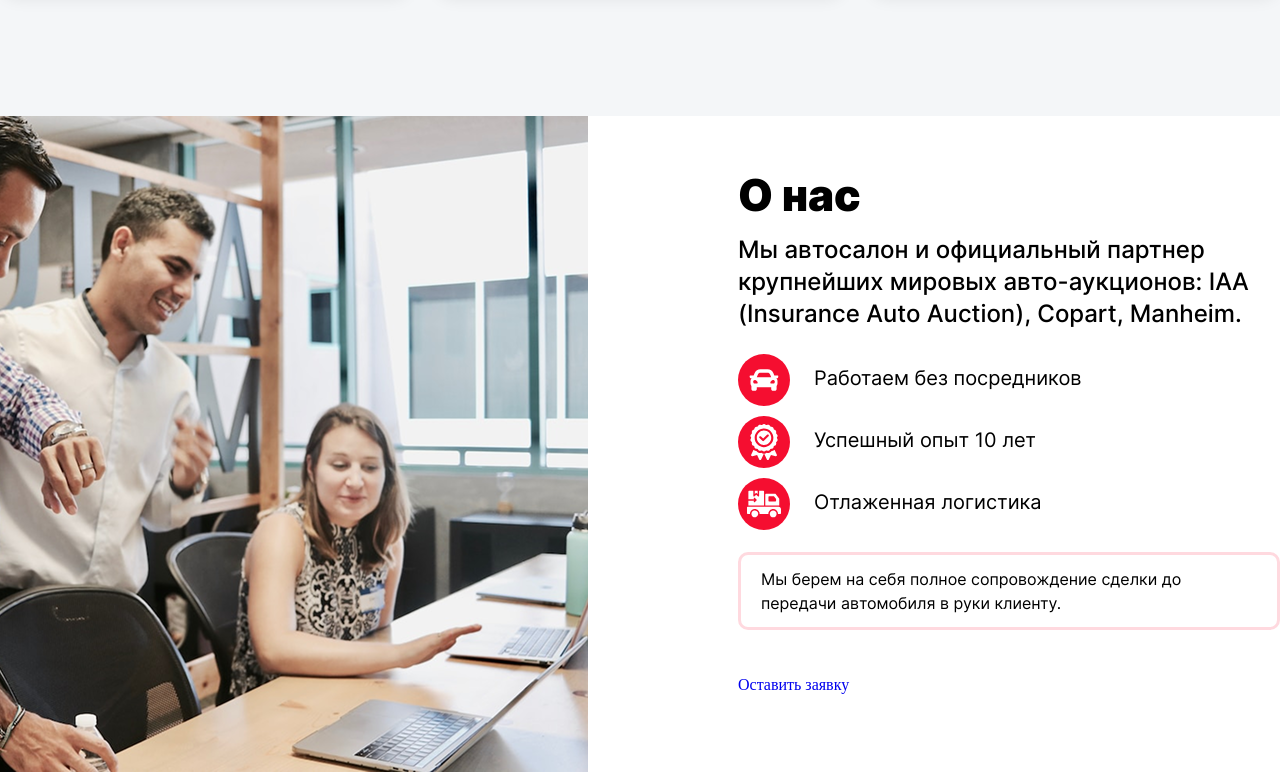
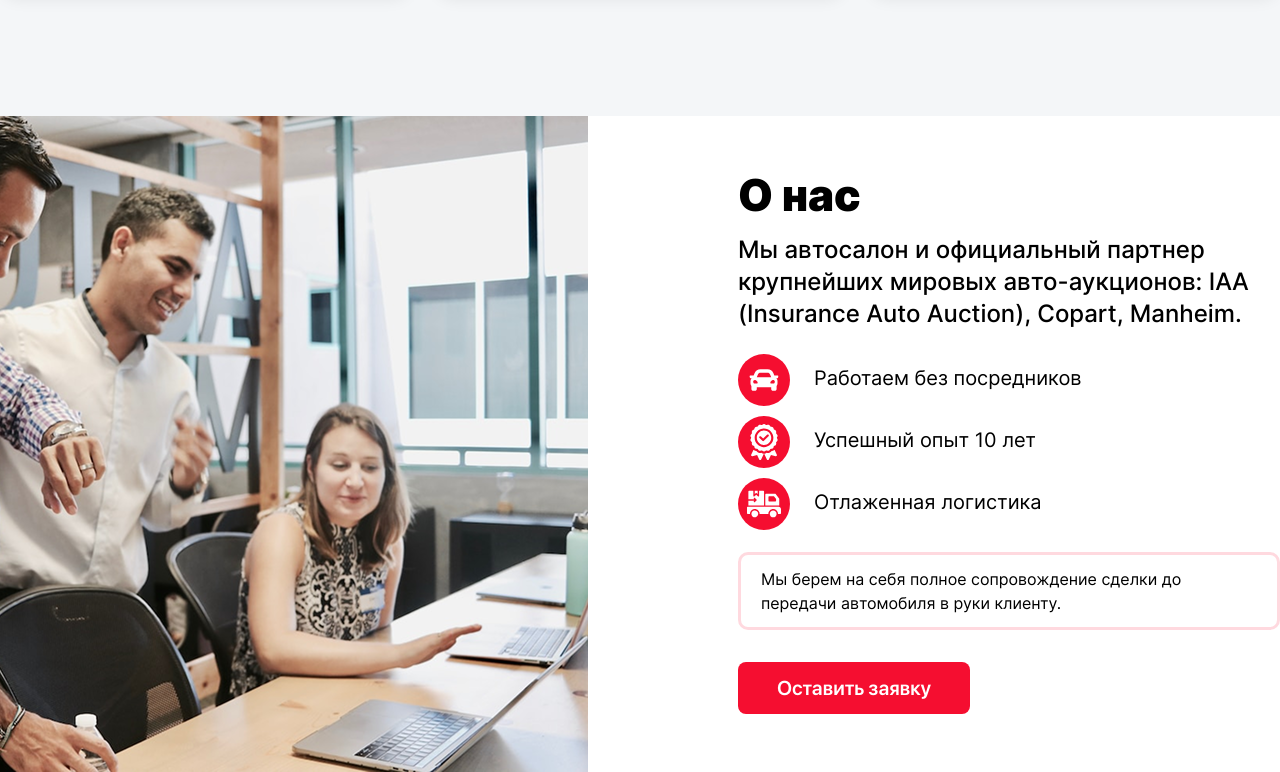
Before and after one commit to khartsyu/auto-project, a plain HTML site: page index.html in a window 1280 px wide. Shown: the part 1362-2134 px from the top of the page. Drawn offline with Linux system fonts and the light colour scheme.

Commit message:
Add files via upload

```diff
--- a/css/style.css
+++ b/css/style.css
@@ -340,13 +340,16 @@ body {
     text-transform: uppercase;
 }
 
-.hero__button {
+.button {
     box-sizing: border-box;
-    width: 312px;
-    height: 64px;
     border-radius: 8px;
     background-color: var(--color-main);
     color: var(--color-basic);
+}
+
+.hero__button {
+    width: 312px;
+    height: 64px;
     font-size: 24px;
     font-family: var(--font);
     font-weight: 700;
@@ -391,12 +394,8 @@ body {
 }
 
 .hero2__button {
-    box-sizing: border-box;
     width: 235px;
     height: 56px;
-    border-radius: 8px;
-    background-color: var(--color-main);
-    color: var(--color-basic);
     font-size: 20px;
     font-family: var(--font2);
     font-weight: 700;
@@ -517,6 +516,7 @@ body {
     position: relative;
 }
 
+
 .advantage-item:first-child::before {
     position: absolute;
     left: 0;
@@ -575,3 +575,12 @@ body {
     border-radius: 10px;
     margin-bottom: 46px;
 }
+
+.aboutus__button {
+    width: 235px;
+    height: 56px;
+    font-size: 20px;
+    font-family: var(--font2);
+    font-weight: 700;
+    padding: 14px 39px;
+}
```
